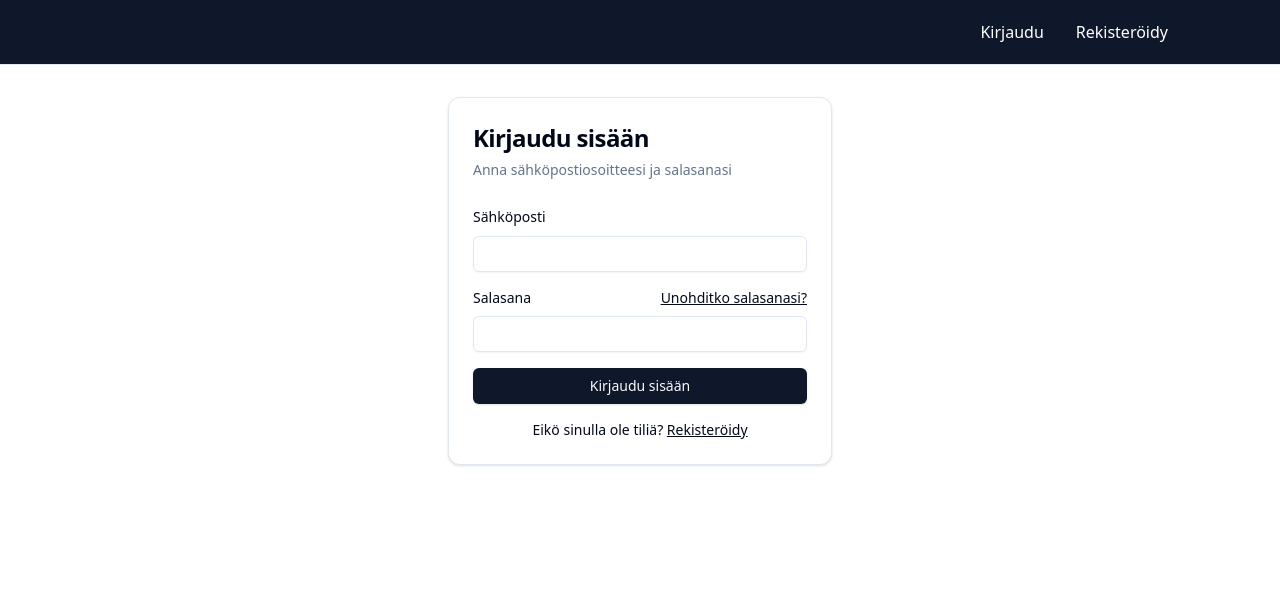
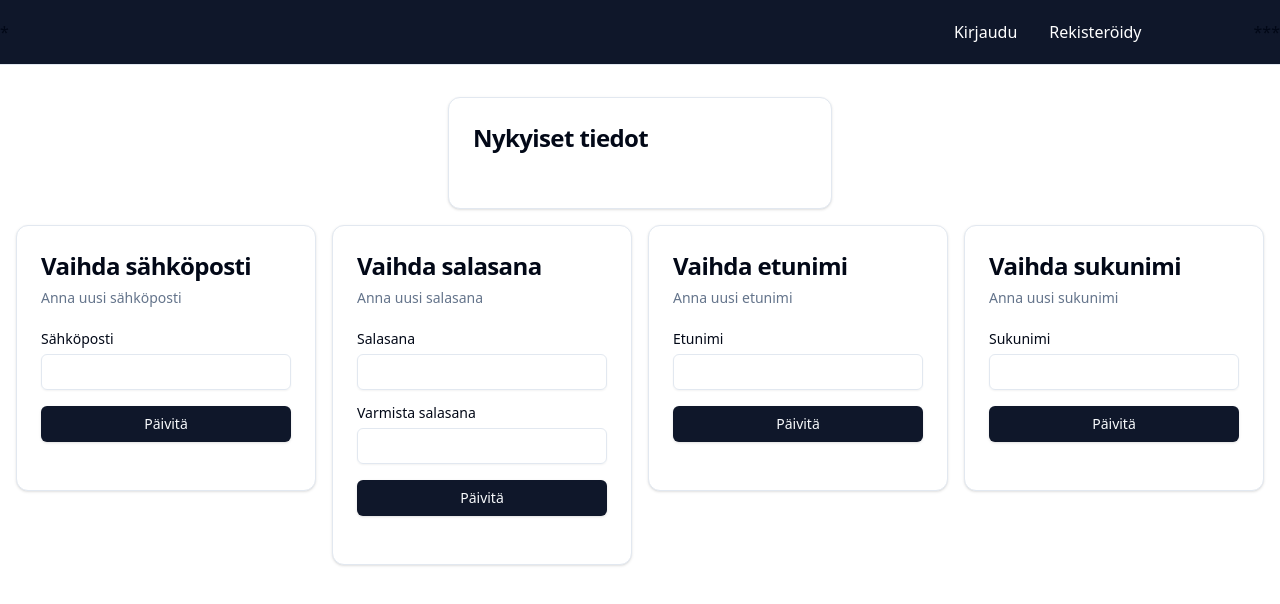
Before and after one commit to tommiri/rust_projekti, a React (Vite) app in the folder frontend/: page /profile in a window 1280 px wide. Before the commit this address led to /login. Shown: the top 604 px of the page. Built offline with nearby package versions, Linux system fonts and the light colour scheme.

Commit message:
chaged react-router imports to react-router-dom imports because react-router v6 and added basic profile displey to soon display user data

```diff
--- a/frontend/package.json
+++ b/frontend/package.json
@@ -22,6 +22,7 @@
     "react-dom": "^18.3.1",
     "react-hook-form": "^7.53.2",
     "react-router": "^7.0.2",
+    "react-router-dom": "^7.1.1",
     "tailwind-merge": "^2.5.4",
     "tailwindcss-animate": "^1.0.7",
     "zod": "^3.23.8"
--- a/frontend/src/components/Header.jsx
+++ b/frontend/src/components/Header.jsx
@@ -6,9 +6,9 @@ export default function Header() {
     <header className="sticky top-0 w-full border-b bg-slate-900">
       <div className="flex h-16 items-center justify-between">
         {/* Desktop */}
-        <MainNav />
+        *<MainNav />*
         {/* Mobile */}
-        <MobileNav />
+        *<MobileNav />*
       </div>
     </header>
   );
--- a/frontend/src/components/LoginForm.jsx
+++ b/frontend/src/components/LoginForm.jsx
@@ -1,5 +1,5 @@
 import { useState } from 'react';
-import { Link, useNavigate } from 'react-router';
+import { Link, useNavigate } from 'react-router-dom';
 import { useForm } from 'react-hook-form';
 import * as z from 'zod';
 import { zodResolver } from '@hookform/resolvers/zod';
--- a/frontend/src/components/MainNav.jsx
+++ b/frontend/src/components/MainNav.jsx
@@ -1,4 +1,4 @@
-import { Link } from 'react-router';
+import { Link } from 'react-router-dom';
 import { useAuth } from '@/providers/authProvider';
 
 const MainNav = () => {
--- a/frontend/src/components/MobileNav.jsx
+++ b/frontend/src/components/MobileNav.jsx
@@ -1,4 +1,4 @@
-import { Link } from 'react-router';
+import { Link } from 'react-router-dom';
 
 import { AlignJustify } from 'lucide-react';
 import { Sheet, SheetContent, SheetTrigger } from '@/components/ui/sheet';
--- /dev/null
+++ b/frontend/src/components/ProfileDisplay.jsx
@@ -0,0 +1,23 @@
+import {
+  Card,
+  CardContent,
+  CardDescription,
+  CardHeader,
+  CardTitle,
+} from '@/components/ui/card';
+
+const ProfileDisplay = ({ description, children }) => {
+  return (
+    <Card className="mx-auto max-w-sm">
+      <CardHeader>
+        <CardTitle className="text-2xl">Nykyiset tiedot</CardTitle>
+        <CardDescription>{description}</CardDescription>
+      </CardHeader>
+      <CardContent>
+        {children}
+      </CardContent>
+    </Card>
+  );
+}
+
+export default ProfileDisplay;
--- a/frontend/src/components/RegisterForm.jsx
+++ b/frontend/src/components/RegisterForm.jsx
@@ -1,5 +1,5 @@
 import { useState } from 'react';
-import { Link, useNavigate } from 'react-router';
+import { Link, useNavigate } from 'react-router-dom';
 import { useForm } from 'react-hook-form';
 import * as z from 'zod';
 import { zodResolver } from '@hookform/resolvers/zod';
--- a/frontend/src/pages/Profile.jsx
+++ b/frontend/src/pages/Profile.jsx
@@ -3,10 +3,13 @@ import ProfileCardEmail from '@components/ProfileCardEmail';
 import ProfileCardPassword from '@components/ProfileCardPassword';
 import ProfileCardFirstname from '@components/ProfileCardFirstname';
 import ProfileCardLastname from '@components/ProfileCardLastname';
+import ProfileDisplay from '@/components/ProfileDisplay';
 
 function Profile() {
   return (
     // Main profile page containing all the profile card components
+    <div>
+      <ProfileDisplay />
       <div className="p-4 grid gap-4 md:grid-cols-2 lg:grid-cols-4">
         <div>
           <ProfileCardEmail />
@@ -21,6 +24,7 @@ function Profile() {
           <ProfileCardLastname />
         </div>
       </div>
+    </div>
   );
 }
 
```
Also changed, not shown: frontend/src/routes/Routes.jsx (+4 -4 lines), 1 other file (tests, documents, lock files or other folders). Lines whose indentation alone changed are shown as unchanged.
